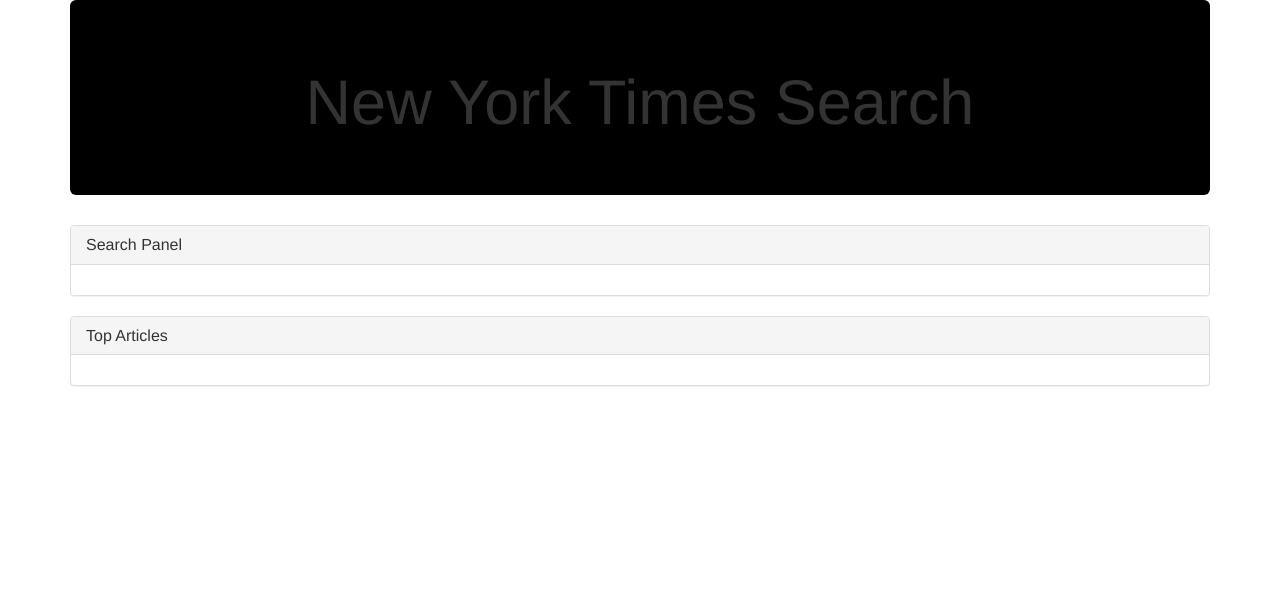
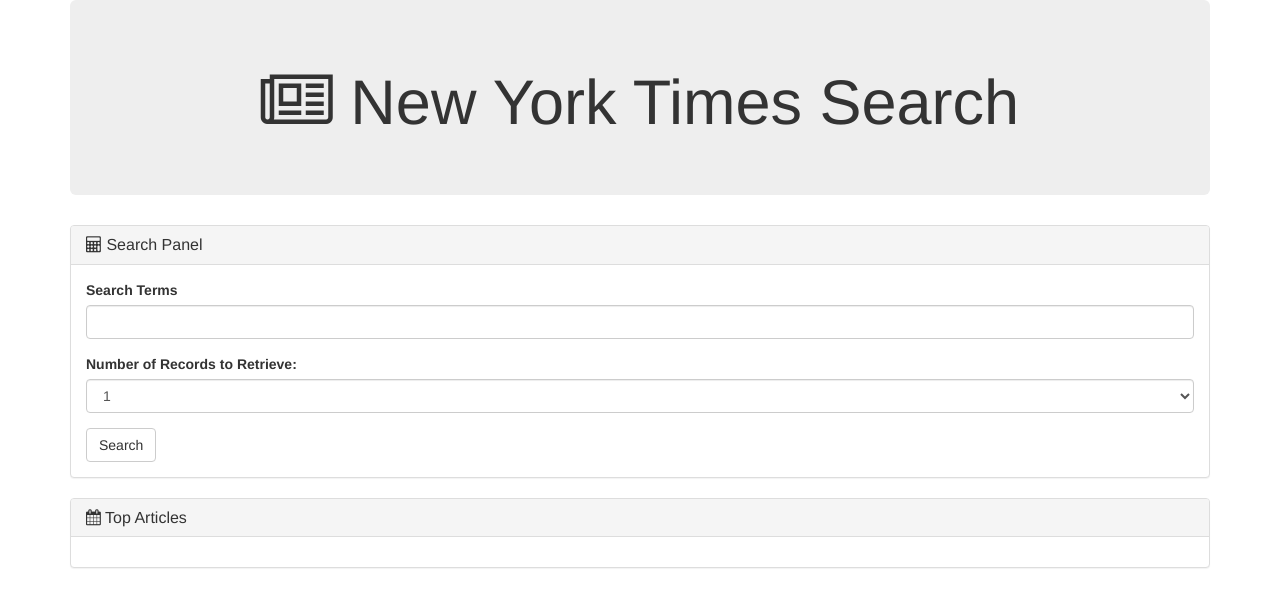
Before and after one commit to Roblester09/NYTimes-Project, a plain HTML site: page index.html in a window 1280 px wide. Drawn offline with nearby package versions, Linux system fonts and the light colour scheme; files that its build step writes are made by us from their sources.

Commit message:
updated html

```diff
--- a/assets/css/style.css
+++ b/assets/css/style.css
@@ -1,3 +1,3 @@
 .jumbotron {
-    background-color: black;
+
 }
--- a/index.html
+++ b/index.html
@@ -7,7 +7,7 @@
   <meta name="viewport" content="width=device-width, initial-scale=1">
   <title>New York Times Search</title>
   <link rel="stylesheet" href="https://maxcdn.bootstrapcdn.com/bootstrap/3.3.7/css/bootstrap.min.css" integrity="sha384-BVYiiSIFeK1dGmJRAkycuHAHRg32OmUcww7on3RYdg4Va+PmSTsz/K68vbdEjh4u" crossorigin="anonymous">
-  <link rel="stylesheet" href="path/to/font-awesome/css/font-awesome.min.css">
+  <link rel="stylesheet" href="font-awesome/css/font-awesome.min.css">
   <link rel="stylesheet" type="text/css" href="assets/css/style.css"/>
 </head>
 <body>
@@ -16,7 +16,7 @@
     <div class="row">
       <div class="col-md-12 text-center">
         <div class="jumbotron">
-          <h1>New York Times Search</h1>
+          <h1><i class="fa fa-newspaper-o" aria-hidden="true"></i> New York Times Search</h1>
         </div>
       </div>
     </div>
@@ -25,10 +25,26 @@
       <div class="col-md-12">
         <div class="panel panel-default">
           <div class="panel-heading">
-            <h3 class="panel-title">Search Panel</h3>
+            <h3 class="panel-title"> <i class="fa fa-calculator" aria-hidden="true"></i> Search Panel</h3>
           </div>
           <div class="panel-body">
-
+            <form>
+              <div class="form-group">
+                <label for="exampleInputEmail1">Search Terms</label>
+                <input type="email" class="form-control" id="exampleInputEmail1">
+              </div>
+              <div class="form-group">
+                <label for="exampleSelect1">Number of Records to Retrieve:</label>
+                <select class="form-control" id="exampleSelect1">
+                  <option>1</option>
+                  <option>2</option>
+                  <option>3</option>
+                  <option>4</option>
+                  <option>5</option>
+                </select>
+              </div>
+              <button type="submit" class="btn btn-default">Search</button>
+            </form>
           </div>
         </div>
       </div>
@@ -38,7 +54,7 @@
       <div class="col-md-12">
         <div class="panel panel-default">
           <div class="panel-heading">
-            <h3 class="panel-title">Top Articles</h3>
+            <h3 class="panel-title"><i class="fa fa-calendar" aria-hidden="true"></i> Top Articles</h3>
           </div>
           <div class="panel-body">
 
```
